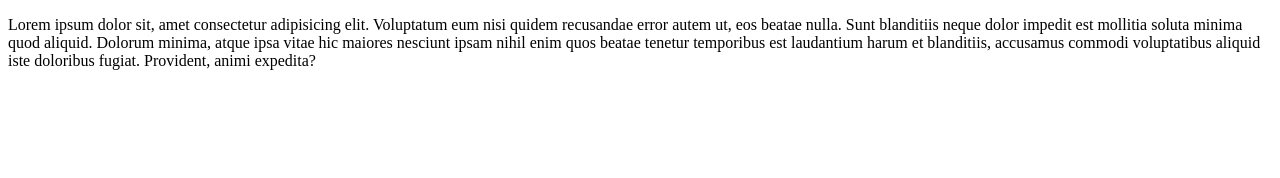
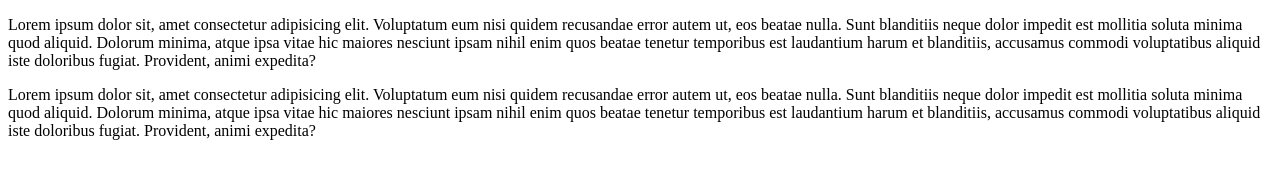
Before and after one commit to Uriel-Lopez-P/learnGit, a plain HTML site: page index.html in a window 1280 px wide. Drawn offline with Linux system fonts and the light colour scheme.

Commit message:
Update index.html

```diff
--- a/index.html
+++ b/index.html
@@ -12,5 +12,10 @@
         Lorem ipsum dolor sit, amet consectetur adipisicing elit. Voluptatum eum nisi quidem recusandae error autem ut, eos beatae nulla. Sunt blanditiis neque dolor impedit est mollitia soluta minima quod aliquid.
         Dolorum minima, atque ipsa vitae hic maiores nesciunt ipsam nihil enim quos beatae tenetur temporibus est laudantium harum et blanditiis, accusamus commodi voluptatibus aliquid iste doloribus fugiat. Provident, animi expedita?
     </p>
+    <p>
+        Lorem ipsum dolor sit, amet consectetur adipisicing elit. Voluptatum eum nisi quidem recusandae error autem ut, eos beatae nulla. Sunt blanditiis neque dolor impedit est mollitia soluta minima quod aliquid.
+        Dolorum minima, atque ipsa vitae hic maiores nesciunt ipsam nihil enim quos beatae tenetur temporibus est laudantium harum et blanditiis, accusamus commodi voluptatibus aliquid iste doloribus fugiat. Provident, animi expedita?
+    </p>
+
 </body>
 </html>
```
